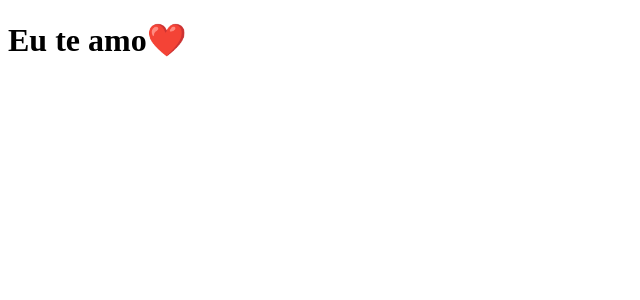
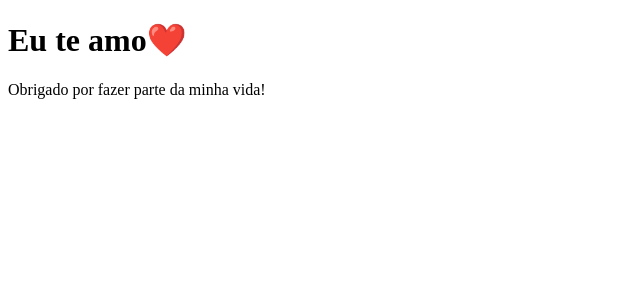
Before and after one commit to Betoneiro/clone-tabnews, a Next.js app: page / in a window 1280 px wide. Shown: the top 300 px of the page, without its empty margins (0-640 px from the left). Built offline with nearby package versions, Linux system fonts and the light colour scheme.

Commit message:
adiciona o parágrafo na página

```diff
--- a/pages/index.js
+++ b/pages/index.js
@@ -1,6 +1,7 @@
 function Home() {
-    return <h1>Eu te amo❤️</h1>
-    return <p>Obrigado por fazer parte da minha vida!</p>
+    return <div><h1>Eu te amo❤️</h1>
+                <p>Obrigado por fazer parte da minha vida!</p>
+            </div>
 }
 
 export default Home;
```
